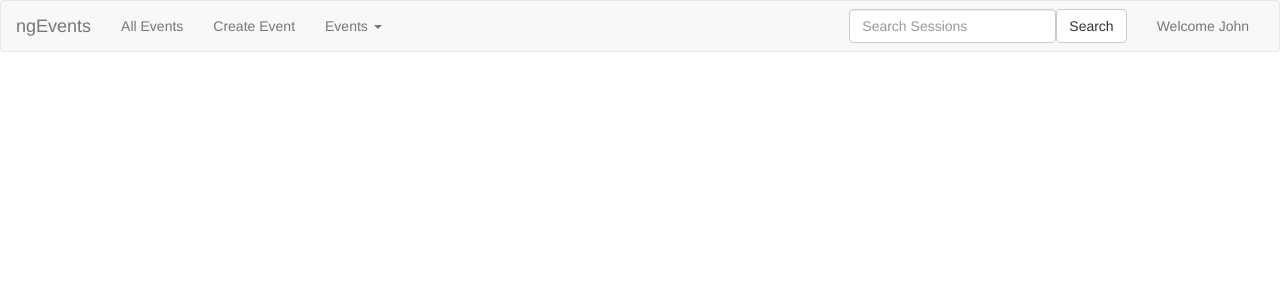
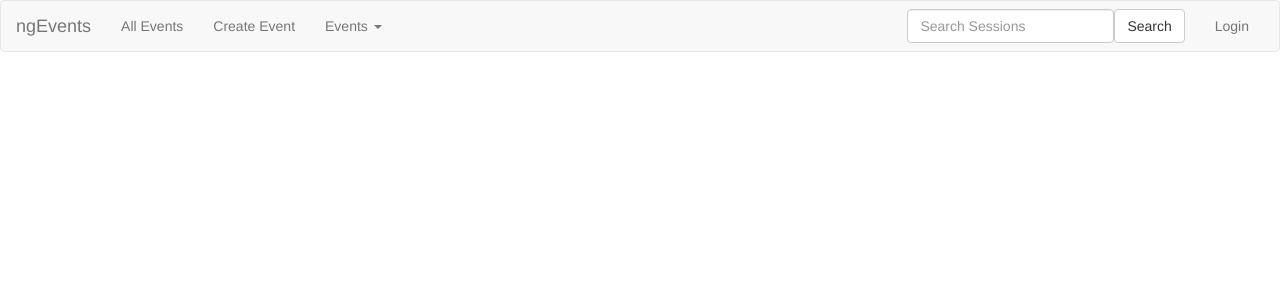
Before and after one commit to lykhanhduy/angular-fundamental, an Angular app: page /user in a window 1280 px wide. Shown: the top 300 px of the page. Built offline with nearby package versions, Linux system fonts and the light colour scheme.

Commit message:
form in angular

```diff
--- a/src/app/app.module.ts
+++ b/src/app/app.module.ts
@@ -1,3 +1,4 @@
+import { AuthService } from './components/profile/login/auth.service';
 import { BrowserModule } from '@angular/platform-browser';
 import { NgModule } from '@angular/core';
 import { appRoutes } from './routes';
@@ -29,7 +30,7 @@ import { CanDeactivateGuard } from './can-deactivate.guard';
     BrowserModule,
     RouterModule.forRoot(appRoutes)
   ],
-  providers: [EventService, CanDeactivateGuard],
+  providers: [EventService, CanDeactivateGuard, AuthService],
   bootstrap: [AppComponent]
 })
 export class AppModule { }
--- a/src/app/components/navbar/navbar.component.html
+++ b/src/app/components/navbar/navbar.component.html
@@ -25,7 +25,8 @@
       <div class="navbar-header navbar-right">
         <ul class="nav navbar-nav">
           <li>
-            <a [routerLink]="['user/profile']" >Welcome John</a>
+            <a *ngIf="!auth.isAuthenticated()" [routerLink]="['user/login']" >Login</a>
+            <a *ngIf="auth.isAuthenticated()" [routerLink]="['user/profile']" >Welcome {{auth.currentUser.firstName}} {{auth.currentUser.lastName}}</a>
           </li>
         </ul>
       </div>
--- a/src/app/components/navbar/navbar.component.ts
+++ b/src/app/components/navbar/navbar.component.ts
@@ -1,4 +1,5 @@
 import { Component, OnInit } from '@angular/core';
+import { AuthService } from '../profile/login/auth.service';
 
 @Component({
   selector: 'app-navbar',
@@ -7,7 +8,7 @@ import { Component, OnInit } from '@angular/core';
 })
 export class NavbarComponent implements OnInit {
 
-  constructor() { }
+  constructor(public auth: AuthService) { }
 
   ngOnInit() {
   }
--- /dev/null
+++ b/src/app/components/profile/login/auth.service.ts
@@ -0,0 +1,36 @@
+import { IUser } from './../user.model';
+import { Injectable } from '@angular/core';
+
+@Injectable()
+export class AuthService {
+  listUser = [
+    {
+      id: 1,
+      userName: 'lykhanhduy2008@gmail.com',
+      firstName: 'Solitary',
+      lastName: 'Wolve',
+      password: 'LKD!@(1996)'
+    },
+    {
+      id: 2,
+      userName: 'lykhanhduy2206@gmail.com',
+      firstName: 'Geum',
+      lastName: 'Bi',
+      password: 'LKD!@(1996)'
+    }
+  ];
+
+  constructor() { }
+  currentUser: IUser;
+  loginUser(userName: string, password: string) {
+    this.currentUser = this.listUser.find(user => user.userName === userName && user.password === password);
+    if (this.currentUser) {
+      return this.currentUser;
+    } else {
+      return false;
+    }
+  }
+  isAuthenticated() {
+    return !!this.currentUser;
+  }
+}
--- a/src/app/components/profile/login/login.component.html
+++ b/src/app/components/profile/login/login.component.html
@@ -1,14 +1,16 @@
 <h1>Login</h1>
 <hr>
 <div class="col-md-4" text-align="center">
-  <form #loginForm="ngForm" (ngSubmit)="login(loginForm.value)" autocomplete="off">
+  <form #loginForm="ngForm" (ngSubmit)="login(loginForm)" autocomplete="off">
     <div class="form-group" >
       <label for="userName">User Name:</label>
-      <input (NgModel)="userName" name ="userName" id="userName" type="text" class="form-control" placeholder="User Name..." />
+      <em *ngIf="loginForm.controls.userName?.invalid && loginForm.controls.userName?.touched" style="float:right">Required</em>
+      <input (ngModel)="userName" #userName="ngModel" name ="userName" id="userName" type="text" class="form-control" placeholder="User Name..." required/>
     </div>
     <div class="form-group" >
       <label for="password">Password:</label>
-      <input (NgModel)="password" name ="password" id="password" type="password" class="form-control"placeholder="Password..." />
+      <em *ngIf="loginForm.controls.password?.invalid && loginForm.controls.password?.touched" style="float:right">Required</em>
+      <input (ngModel)="password" #password="ngModel" name ="password" id="password" type="password" class="form-control"placeholder="Password..." required/>
     </div>
 
     <button type="submit" class="btn btn-primary">Login</button>
--- a/src/app/components/profile/login/login.component.ts
+++ b/src/app/components/profile/login/login.component.ts
@@ -1,3 +1,6 @@
+import { Router } from '@angular/router';
+import { IUser } from './../user.model';
+import { AuthService } from './auth.service';
 import { Component, OnInit } from '@angular/core';
 
 @Component({
@@ -6,14 +9,16 @@ import { Component, OnInit } from '@angular/core';
   styleUrls: ['./login.component.css']
 })
 export class LoginComponent implements OnInit {
-
-  constructor() { }
-
+  user: any;
+  constructor(private authService: AuthService, private route: Router) { }
+  message: string;
   ngOnInit() {
   }
 
   login(formValue) {
-    console.log(formValue);
+    if (!this.authService.loginUser(formValue.value.userName, formValue.value.password)) {
+      this.message = 'Tai khoan hoac mat khau khong dung';
+    }
+    this.route.navigate(['events']);
   }
-
 }
--- a/src/app/components/profile/profile.component.html
+++ b/src/app/components/profile/profile.component.html
@@ -1,9 +1,18 @@
 <h1>Profile User</h1>
 <hr>
 <div class="col-md-6">
-  <h3>[Edit Profile Form will go here]</h3>
-<br>
-<br>
-<button type="submit" class="btn btn-primary">Save</button>
-<button type="button" class="btn btn-default">Cancle</button>
+  <form autocomplete="off" novalidate>
+      <div class="form-group">
+        <label for="firstName">First Name:</label>
+        <input id="firstName" type="text" class="form-control" placeholder="First Name..." />
+      </div>
+      <div class="form-group">
+        <label for="lastName">Last Name:</label>
+        <input id="lastName" type="text" class="form-control" placeholder="Last Name..." />
+      </div>
+
+      <button type="submit" class="btn btn-primary">Save</button>
+      <button type="button" class="btn btn-default">Cancel</button>
+    </form>
+
 </div>
--- a/src/app/components/profile/profile.module.ts
+++ b/src/app/components/profile/profile.module.ts
@@ -1,3 +1,4 @@
+
 import { NgModule } from '@angular/core';
 import { CommonModule } from '@angular/common';
 import { RouterModule } from '@angular/router';
```
Also changed, not shown: src/app/components/profile/user.model.ts (added, +7 -0 lines), 1 other file (tests, documents, lock files or other folders).
